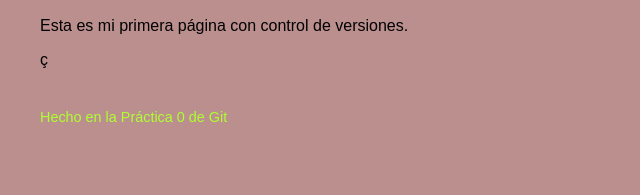
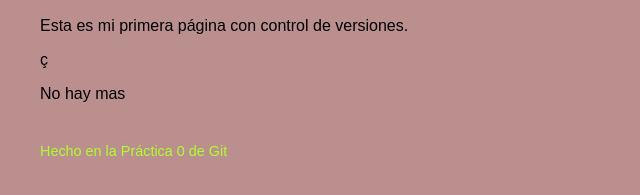
Before and after one commit to AlexDarjan/mi-primer-repo, a plain HTML site: page index.html in a window 1280 px wide. Shown: the part 129-324 px from the top of the page, without its empty margins (0-640 px from the left). Drawn offline with Linux system fonts and the light colour scheme.

Commit message:
Respondo preguntas

```diff
--- a/index.html
+++ b/index.html
@@ -9,6 +9,7 @@
   <h1>Bienvenido a mi página personal</h1>
   <h2>usuarioinvitado992@gmail.com</h2>
   <p>Esta es mi primera página con control de versiones.</p>ç
+  <p>No hay mas</p>
   <footer><p>Hecho en la Práctica 0 de Git</p></footer>
  </body>
 </html>
```
Also changed, not shown: 1 other file.
